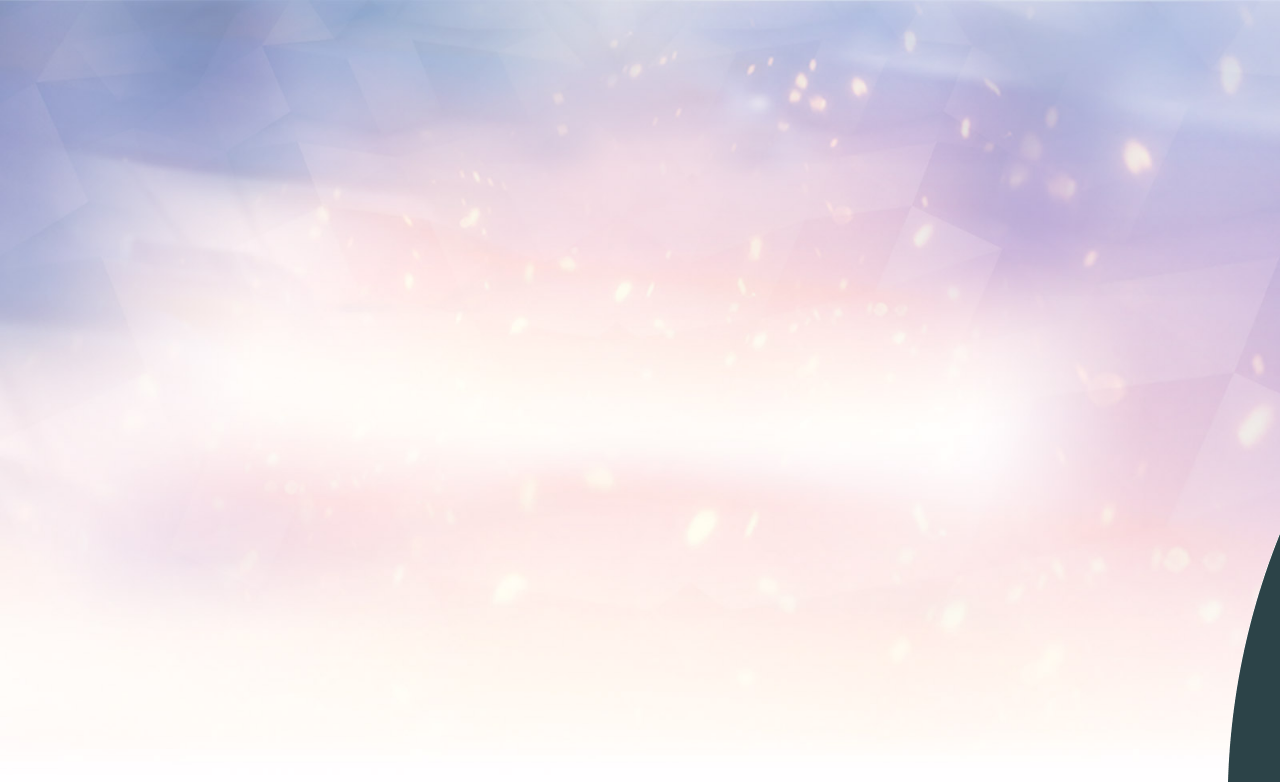
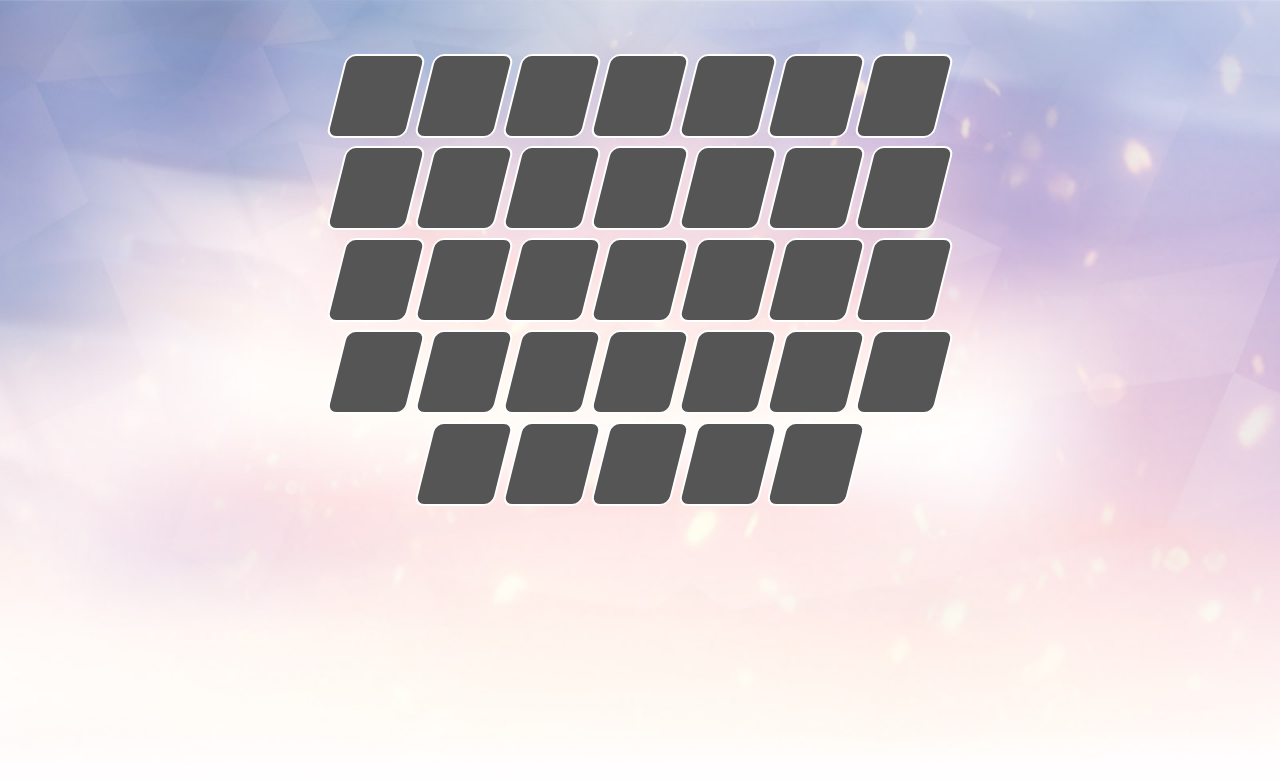
Before and after one commit to BangYuBin/overwatch-hero-intro, a plain HTML site: page index.html in a window 1280 px wide. Shown: the top 782 px of the page. Drawn offline with nearby package versions, Linux system fonts and the light colour scheme.

Commit message:
add hero box style 히어로 박스 flex 배치 및 스타일링

```diff
--- a/style.css
+++ b/style.css
@@ -9,3 +9,23 @@ body{
 .container{
   padding : 50px 0;
 }
+
+.heros{
+  max-width: 700px;
+  display: flex;
+  flex-wrap: wrap;
+  justify-content: center;
+  margin : 0 auto;
+  padding : 40px, 20px;
+}
+
+.hero{
+  width: 80px;
+  height: 84px;
+  margin: 4px;
+  background-color: #555;
+  border : 2px solid #fff;
+  border-radius: 10px;
+  box-sizing: border-box;
+  transform: skewX(-14deg);
+}
```
